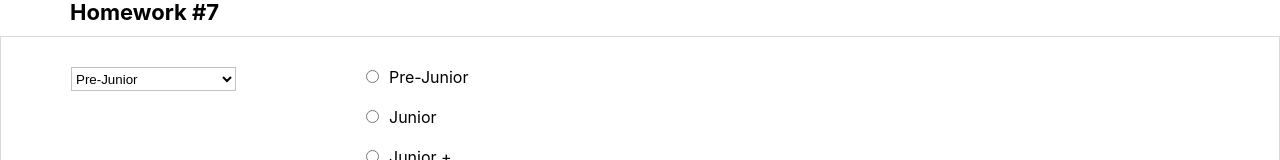
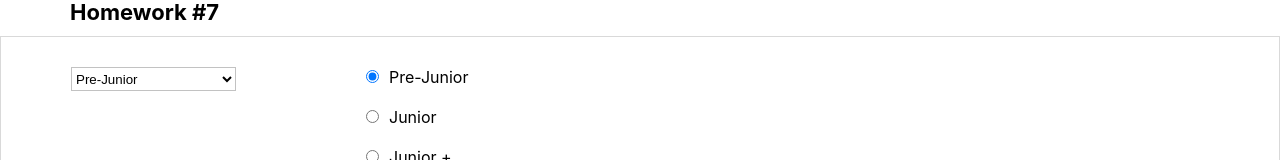
Before and after one commit to Photi31/homework-with-autotest, a React (Create React App) app: page /#/junior in a window 1280 px wide. Shown: the part 778-938 px from the top of the page. Built offline with nearby package versions, Linux system fonts and the light colour scheme.

Commit message:
Added logic function onChangeCallback in SuperRadio.tsx, added name, checked and value in SuperRadio.tsx

```diff
--- a/src/s2-homeworks/hw07/common/c5-SuperSelect/SuperSelect.tsx
+++ b/src/s2-homeworks/hw07/common/c5-SuperSelect/SuperSelect.tsx
@@ -39,7 +39,7 @@ const SuperSelect: React.FC<SuperSelectPropsType> = ({
         // делают студенты
         let newValue = e.currentTarget.value
         if (onChangeOption) {
-            onChangeOption(newValue)
+            onChangeOption(Number(newValue))
         }
     }
 
--- a/src/s2-homeworks/hw07/common/c6-SuperRadio/SuperRadio.tsx
+++ b/src/s2-homeworks/hw07/common/c6-SuperRadio/SuperRadio.tsx
@@ -36,6 +36,11 @@ const SuperRadio: React.FC<SuperRadioPropsType> = ({
 }) => {
     const onChangeCallback = (e: ChangeEvent<HTMLInputElement>) => {
         // делают студенты
+        let newValue = e.currentTarget.name
+        console.log(newValue)
+        if (onChangeOption) {
+            onChangeOption(Number(newValue))
+        }
     }
 
     const finalRadioClassName = s.radio + (className ? ' ' + className : '')
@@ -49,6 +54,9 @@ const SuperRadio: React.FC<SuperRadioPropsType> = ({
                       className={finalRadioClassName}
                       type={'radio'}
                       // name, checked, value делают студенты
+                      name='radio'
+                      value={o.id}
+                      checked={o.id === value}
 
                       onChange={onChangeCallback}
                       {...restProps}
```
